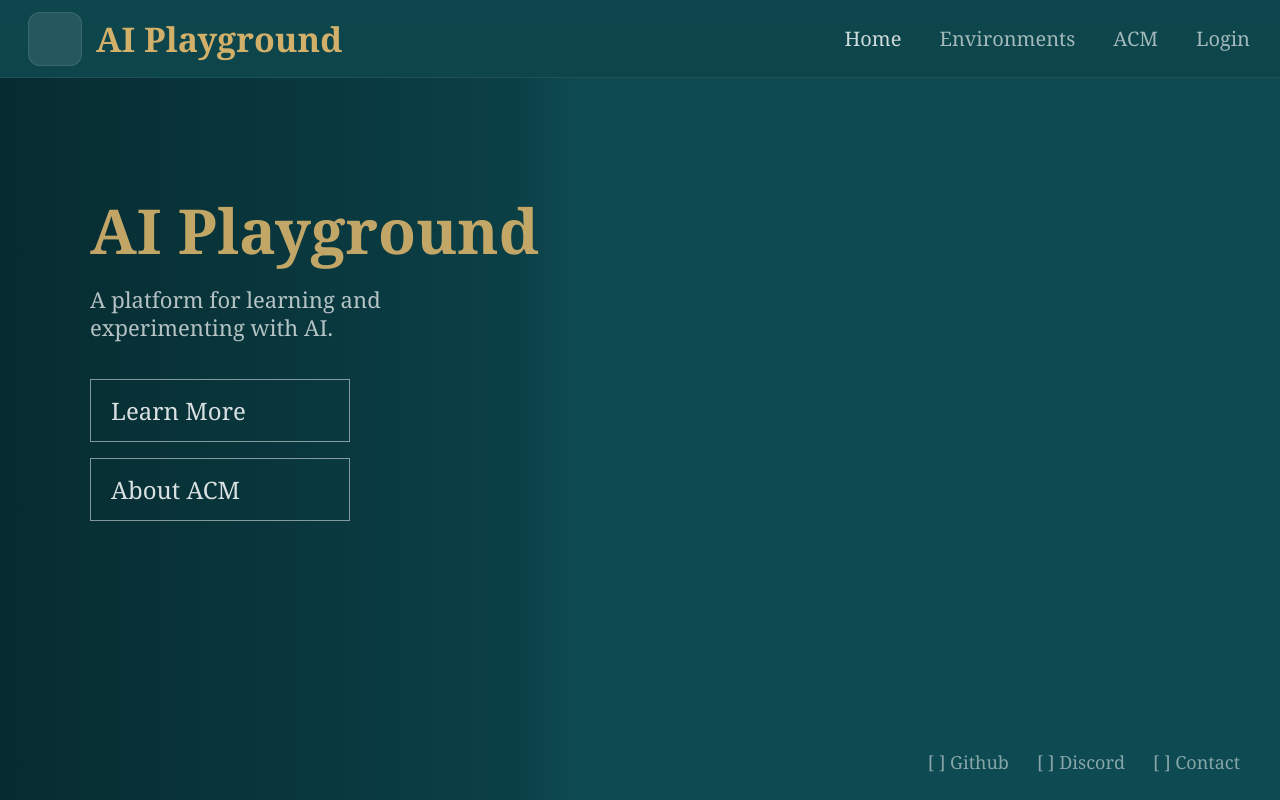
After one commit to Wung8/AIPlayground, a Flask app: page / in a window 1280 px wide. The commit adds this page. Run offline with Flask 3, Linux system fonts and the light colour scheme.

Commit message:
moved styles.css over, added missing html files

```diff
--- a/server/templates/base.html
+++ b/server/templates/base.html
@@ -5,16 +5,13 @@
     <meta charset="utf-8" />
     <meta name="viewport" content="width=device-width,initial-scale=1" />
     <title>{{ title or "AI Playground" }}</title>
-    <link rel="stylesheet" href="{{ url_for('static', filename='style.css') }}" />
+    <link rel="stylesheet" href="{{ url_for('static', filename='style.css') }}">
   </head>
   <body>
     <div class="page">
       <header class="topbar">
         <div class="brand">
           <div class="brand-icon" aria-hidden="true">
-            <div class="brand-dot dot-1"></div>
-            <div class="brand-dot dot-2"></div>
-            <div class="brand-v">v</div>
           </div>
           <a class="brand-text brand-link" href="{{ url_for('home') }}">AI Playground</a>
         </div>
--- a/server/templates/env_doc.html
+++ b/server/templates/env_doc.html
@@ -63,11 +63,11 @@
       {% if blocks|length %}
         <div class="doc-sections">
           {% for s in blocks %}
-            {% if (s.title or "")|trim|lower != "user documentation" %}
+            {% if (s["title"] or "")|trim|lower != "user documentation" %}
               <div class="doc-block">
-                <div class="doc-h">{{ s.title }}</div>
+                <div class="doc-h">{{ s["title"] }}</div>
                 <ul class="doc-ul">
-                  {% for it in (s.items or []) %}
+                  {% for it in (s["items"] or []) %}
                     <li>{{ it }}</li>
                   {% endfor %}
                 </ul>
--- /dev/null
+++ b/server/templates/home.html
@@ -0,0 +1,24 @@
+<!-- backend/templates/home.html -->
+{% extends "base.html" %}
+{% set active = "home" %}
+{% set title = "AI Playground" %}
+
+{% block content %}
+  <div class="home">
+    <div class="home-hero">
+      <div class="home-title">AI Playground</div>
+      <div class="home-subtitle">A platform for learning and<br/>experimenting with AI.</div>
+
+      <div class="home-actions">
+        <a class="home-btn" href="{{ url_for('environments') }}">Learn More</a>
+        <a class="home-btn" href="{{ url_for('acm') }}">About ACM</a>
+      </div>
+    </div>
+
+    <div class="home-footer">
+      <a class="home-footer-link" href="{{ url_for('github') }}">[ ] Github</a>
+      <a class="home-footer-link" href="{{ url_for('discord') }}">[ ] Discord</a>
+      <a class="home-footer-link" href="{{ url_for('contact') }}">[ ] Contact</a>
+    </div>
+  </div>
+{% endblock %}
```
Also changed, not shown: server/templates/play.html (added, +80 -0 lines), server/static/style.css (renamed from archive/src/style.css).
